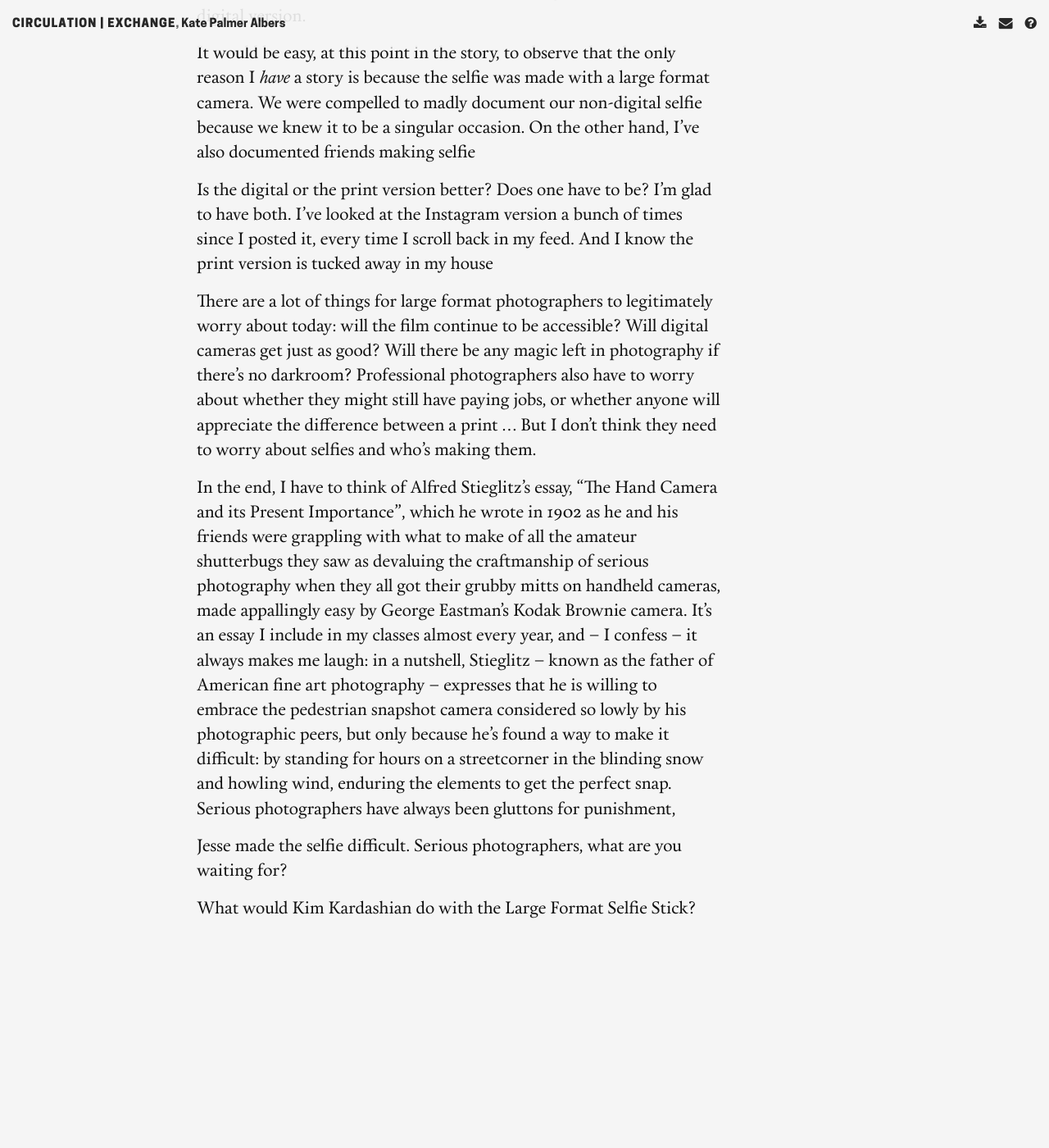
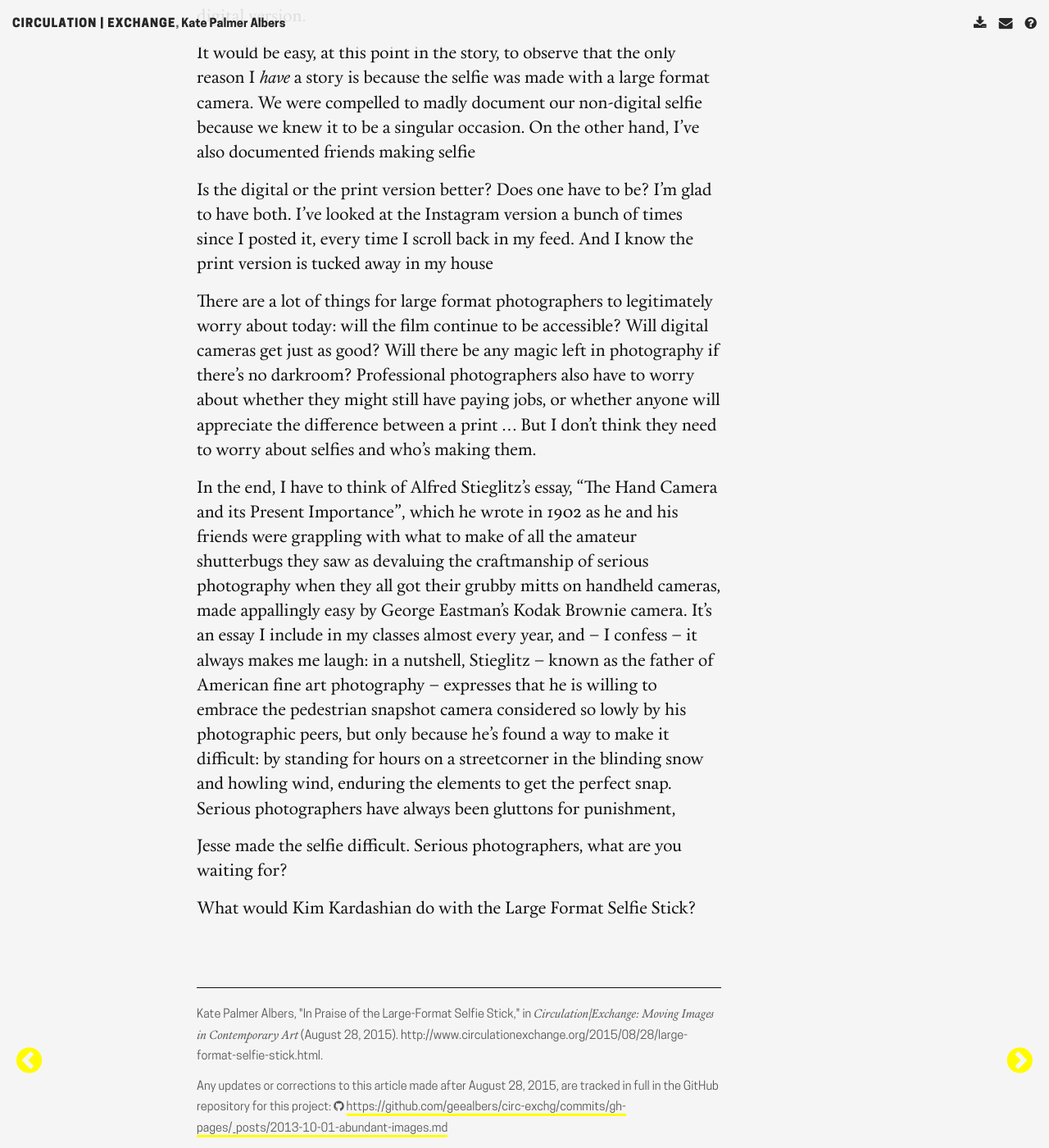
Before and after one commit to katepalbers/circ-exchg, a Jekyll site: the page built from _posts/2015-08-28-large-format-selfie-stick.md, in a window 1280 px wide and 1400 px high, scrolled down 3536 px. Shown: the whole window at 82% size. Built offline with Jekyll 4.4.1, drawn with Linux system fonts in a browser that asks for light colours; some web fonts are replaced; before the commit the page ends 4676 px from its top, so only the background shows below that.

Commit message:
Add footer to posts
Includes bibliographic link and change information linked to GitHub

```diff
--- a/_layouts/post.html
+++ b/_layouts/post.html
@@ -9,6 +9,11 @@ layout: default
 	</header>
 
 	{{ content }}
+
+	<footer>
+		<p>Kate Palmer Albers, "{{ page.title }}," in <em>Circulation|Exchange: Moving Images in Contemporary Art</em> ({{ page.date | date: "%B %-d, %Y" }}). <span class="url">http://www.circulationexchange.org{{ page.url }}</span>.</p>
+		<p>Any updates or corrections to this article made after {{ page.date | date: "%B %-d, %Y" }}, are tracked in full in the GitHub repository for this project: <i class="fa fa-github"></i> <a href="https://github.com/geealbers/circ-exchg/commits/gh-pages/_posts/2013-10-01-abundant-images.md">https://github.com/geealbers/circ-exchg/commits/gh-pages/_posts/2013-10-01-abundant-images.md</a>
+	</footer>
 
   	<nav>
 		{% if page.next.url %}
--- a/assets/css/k.css
+++ b/assets/css/k.css
@@ -233,7 +233,7 @@ Header
 Article
 */
 
-article p, article blockquote, article h1, .footnotes ol, article ul, article ol, article h3 {
+article p, article blockquote, article h1, .footnotes ol, article ul, article ol, article h3, article footer {
 	width: 640px;
 	margin-left: 240px;
 }
@@ -301,12 +301,12 @@ article.informational ul li {
 }
 
 article #next {
-	position: absolute;
+	position: fixed;
 	bottom: 88px;
 	right: 0px;
 }
 article #prev {
-	position: absolute;
+	position: fixed;
 	bottom: 88px;
 	left: 0px;
 }
@@ -371,10 +371,23 @@ figcaption em {
 	clear: both;
 }
 
+article footer {
+	font-family: CooperHewitt_Book;
+	font-size: .7em;
+	line-height: 1.75em;
+	color: #555;
+	margin-top: 80px;
+	padding-top: 20px;
+	border-top: 1px solid #111;
+}
 
+article footer p {
+	margin-left: 0px;
+}
 
-
-
+.url {
+	word-wrap: break-word;
+}
 
 
 /*
```
